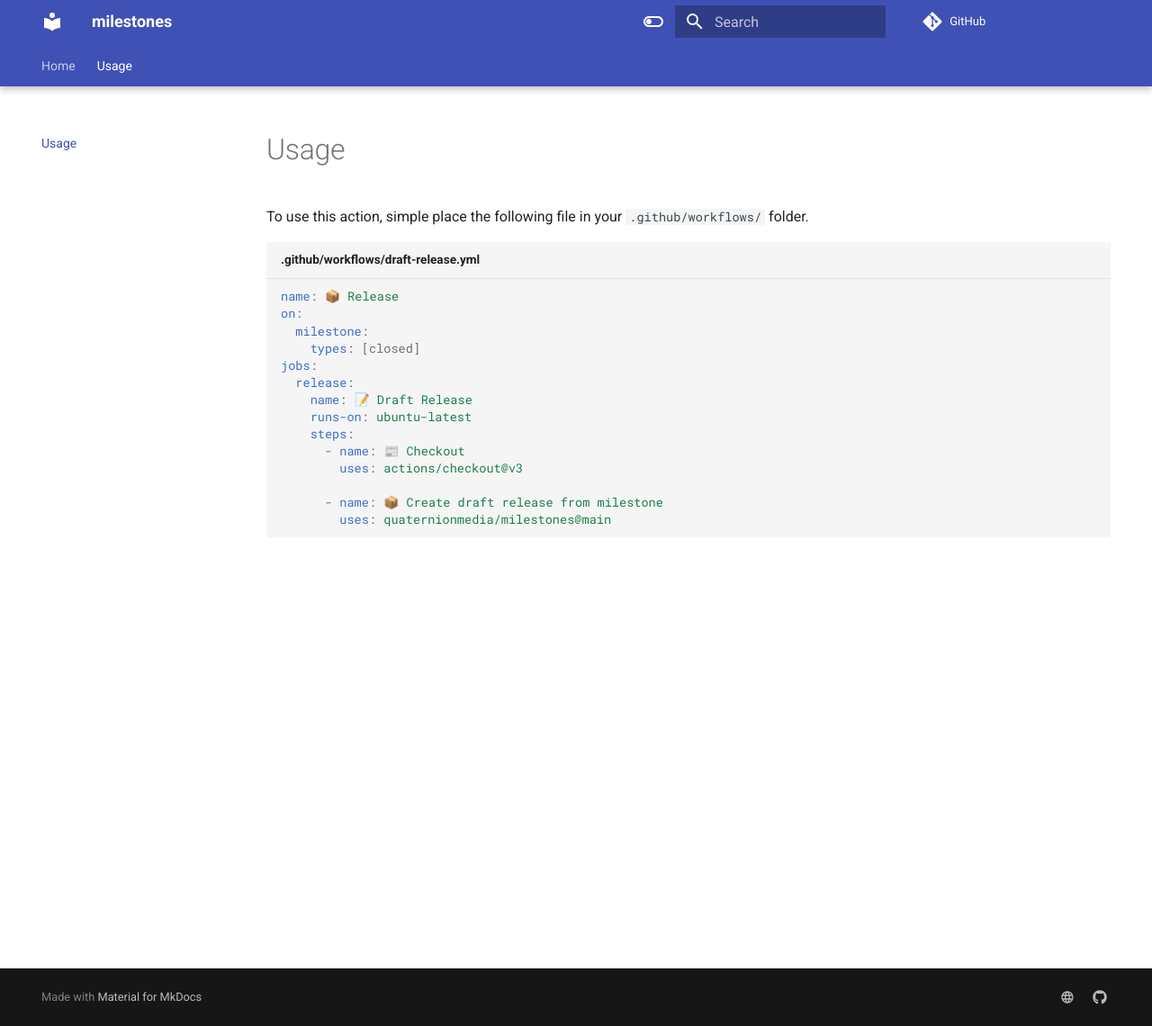
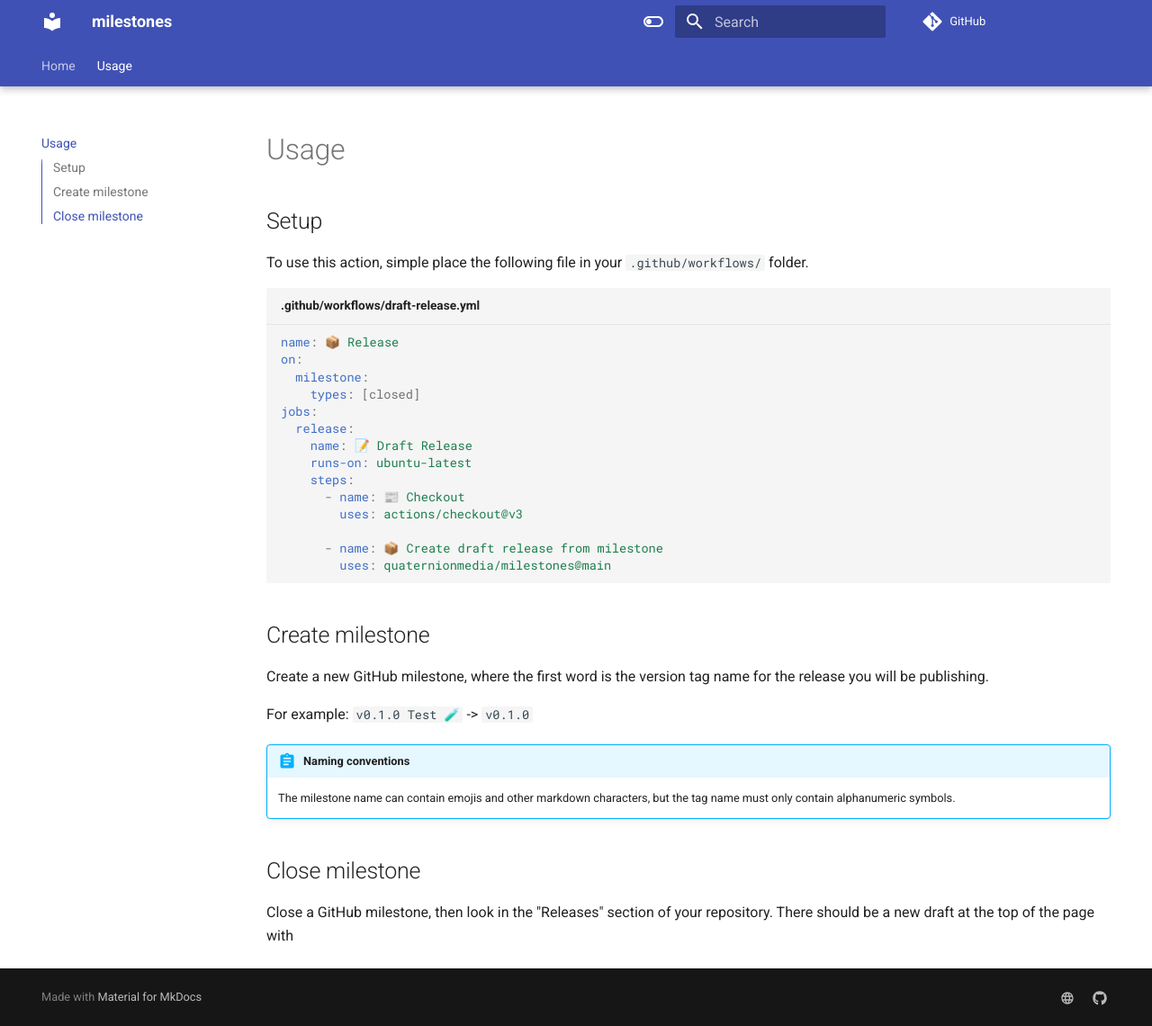
Before and after one commit to quaternionmedia/milestones, an MkDocs documentation site: the page built from docs/usage.md, in a window 1280 px wide and 1140 px high. Shown: the whole window at 90% size. Built offline with MkDocs 1.6.1 and Material for MkDocs 9.7.7, drawn with Linux system fonts in a browser that asks for light colours; comment, search, counter and statistics services are not loaded; the version menu is left out.

````diff
--- a/docs/usage.md
+++ b/docs/usage.md
@@ -1,5 +1,6 @@
 # Usage
 
+## Setup
 To use this action, simple place the following file in your `.github/workflows/` folder.
 
 ```yml title=".github/workflows/draft-release.yml"
@@ -18,3 +19,15 @@
       - name: 📦 Create draft release from milestone
         uses: quaternionmedia/milestones@main
 ```
+
+## Create milestone
+Create a new GitHub milestone, where the first word is the version tag name for the release you will be publishing.
+
+For example: `v0.1.0 Test 🧪` -> `v0.1.0`
+
+!!! abstract "Naming conventions"
+
+    The milestone name can contain emojis and other markdown characters, but the tag name must only contain alphanumeric symbols.
+
+## Close milestone
+Close a GitHub milestone, then look in the "Releases" section of your repository. There should be a new draft at the top of the page with
````
Also changed, not shown: 1 other file.
